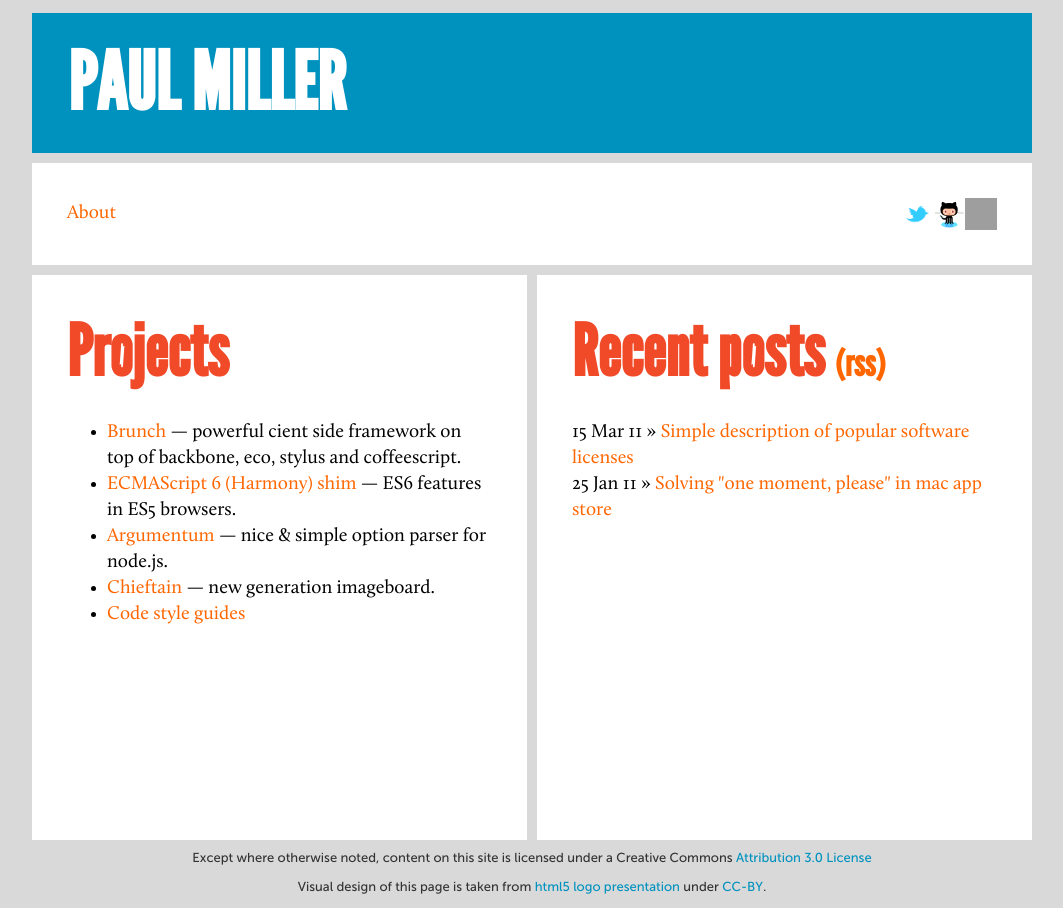
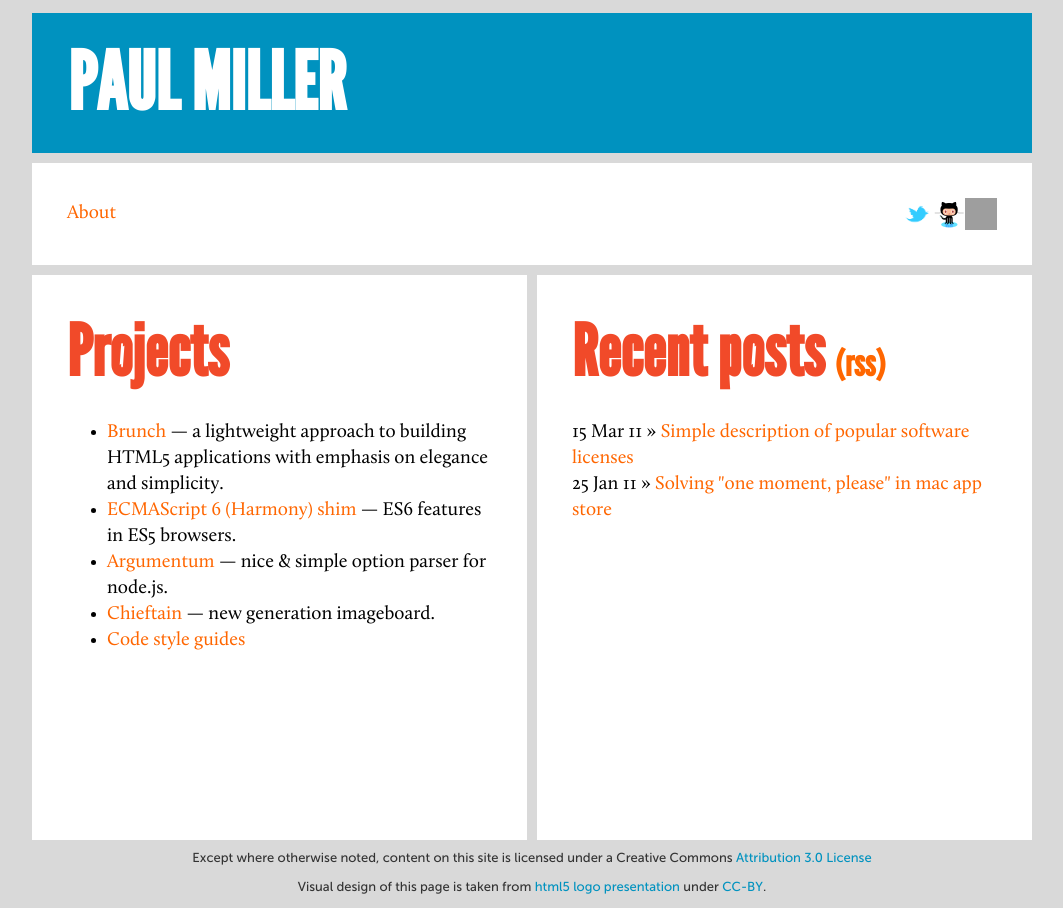
Before and after one commit to esimionato/paulmillr.github.com, a Jekyll site: the page built from index.html, in a window 1280 px wide. Shown: the whole page, without its empty margins (108-1171 px from the left). Built offline with Jekyll 4.4.1, drawn with Linux system fonts in a browser that asks for light colours; grey boxes are pictures that could not be loaded.

Commit message:
Update brunch description.

```diff
--- a/index.html
+++ b/index.html
@@ -7,7 +7,7 @@
   <section class="projects">
     <p>
       <ul>
-        <li class="project"><a href="http://brunch.io/">Brunch</a>&nbsp;&mdash; powerful cient side framework on top of backbone, eco, stylus and coffeescript.</li>
+        <li class="project"><a href="http://brunch.io/">Brunch</a>&nbsp;&mdash; a lightweight approach to building HTML5 applications with emphasis on elegance and simplicity.</li>
         <li class="project"><a href="https://github.com/paulmillr/es6-shim/">ECMAScript 6 (Harmony) shim</a>&nbsp;&mdash; ES6 features in ES5 browsers.</li>
         <li class="project"><a href="https://github.com/paulmillr/argumentum/">Argumentum</a>&nbsp;&mdash; nice &amp; simple option parser for node.js.</li>
         <li class="project"><a href="/chieftain/">Chieftain</a>&nbsp;&mdash; new generation imageboard.</li>
```
